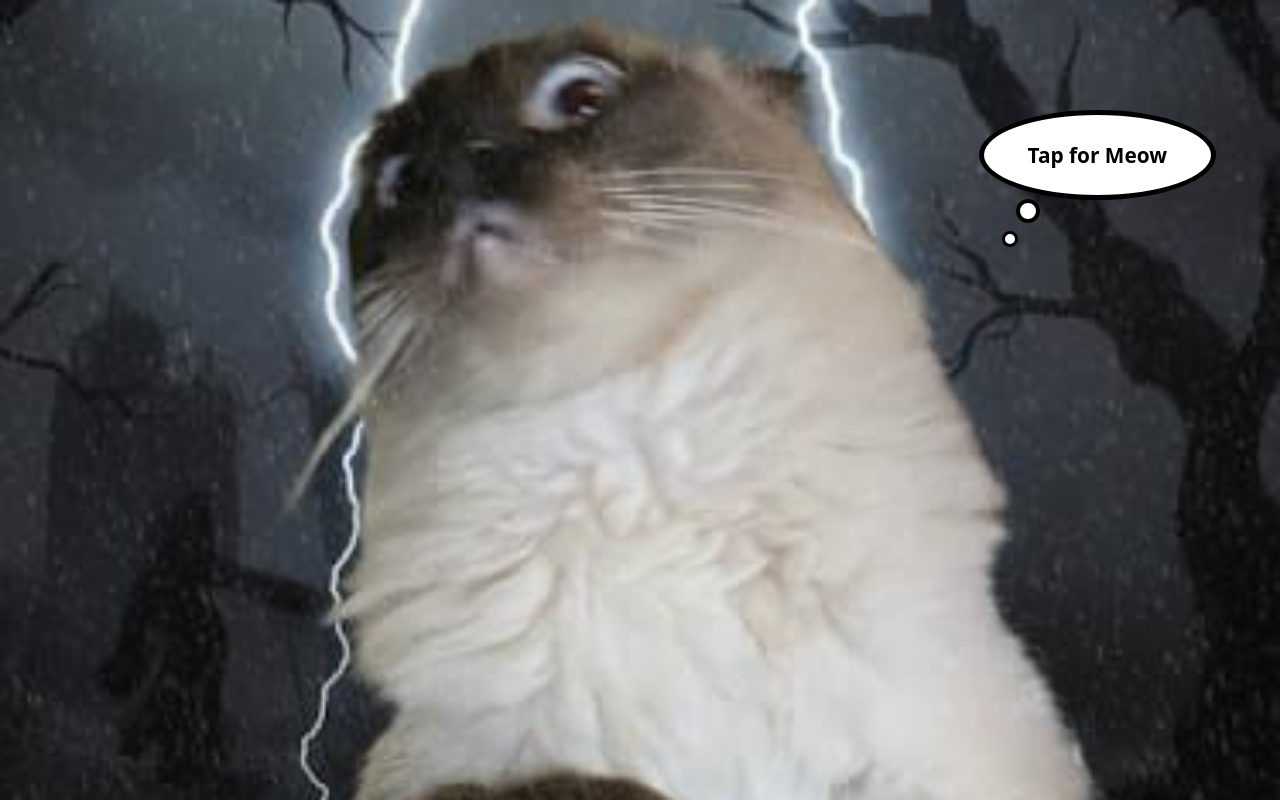
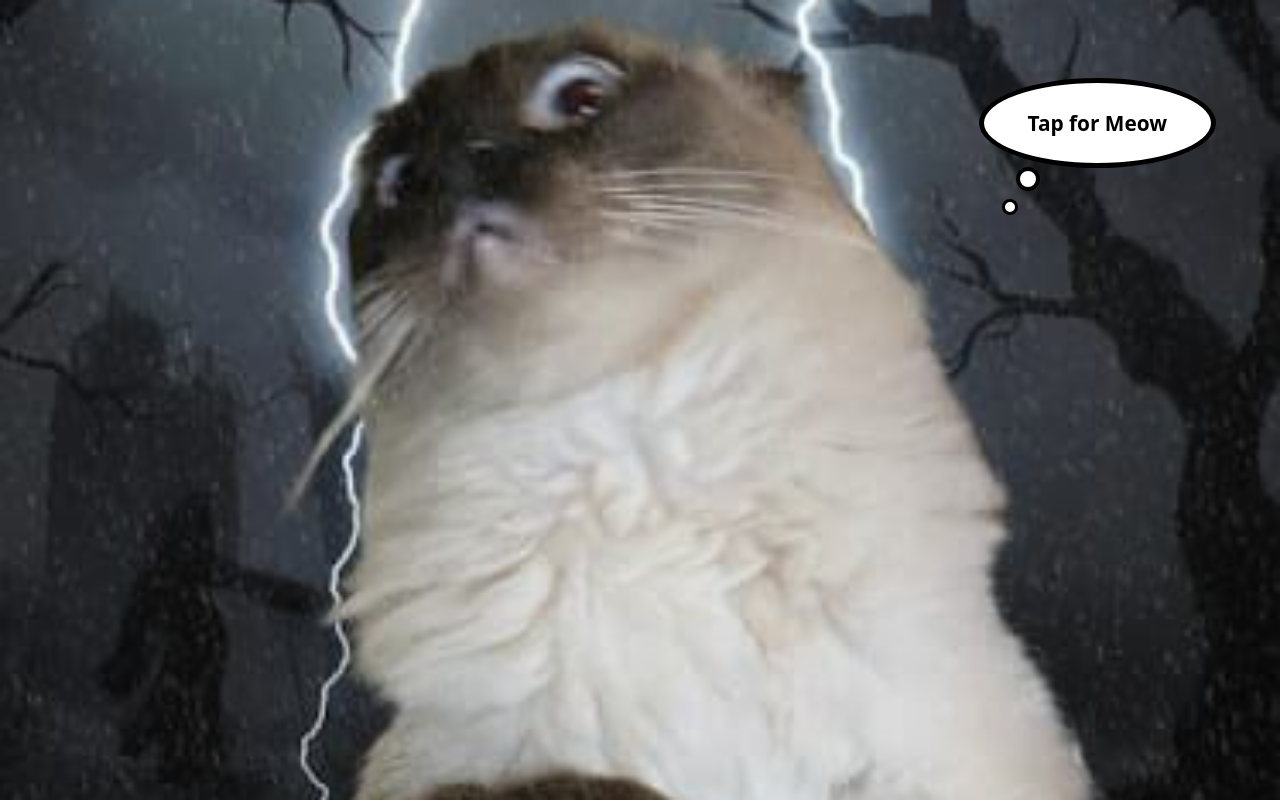
Before and after one commit to GermanJohannes/miau2, a plain HTML site: page index.html in a window 1280 px wide. Drawn offline with Linux system fonts and the light colour scheme.

Commit message:
Update index.html

```diff
--- a/index.html
+++ b/index.html
@@ -21,7 +21,7 @@
     /* GROßE GEDANKENBLASE */
     .thought-bubble {
       position: absolute;
-      bottom: 75%;
+      bottom: 79%;
       right: 5%;
 
       background: white;
```
